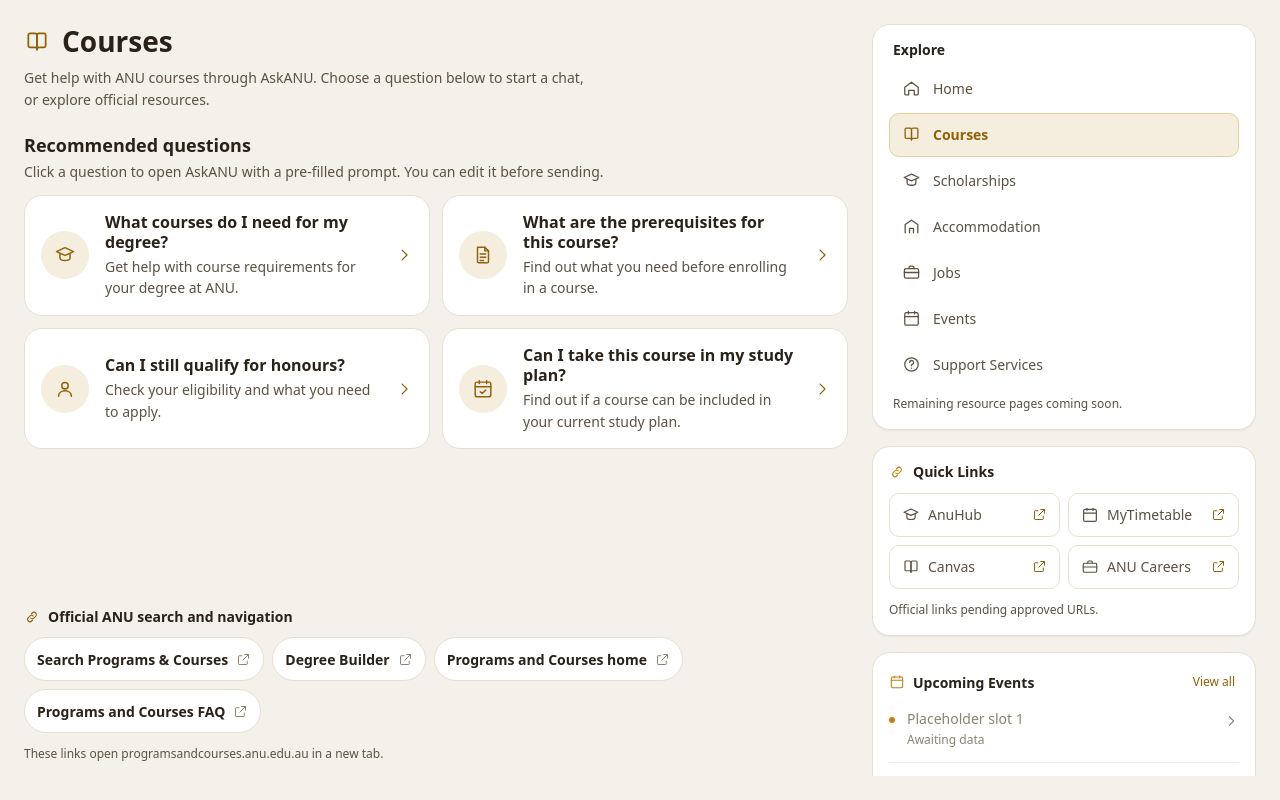
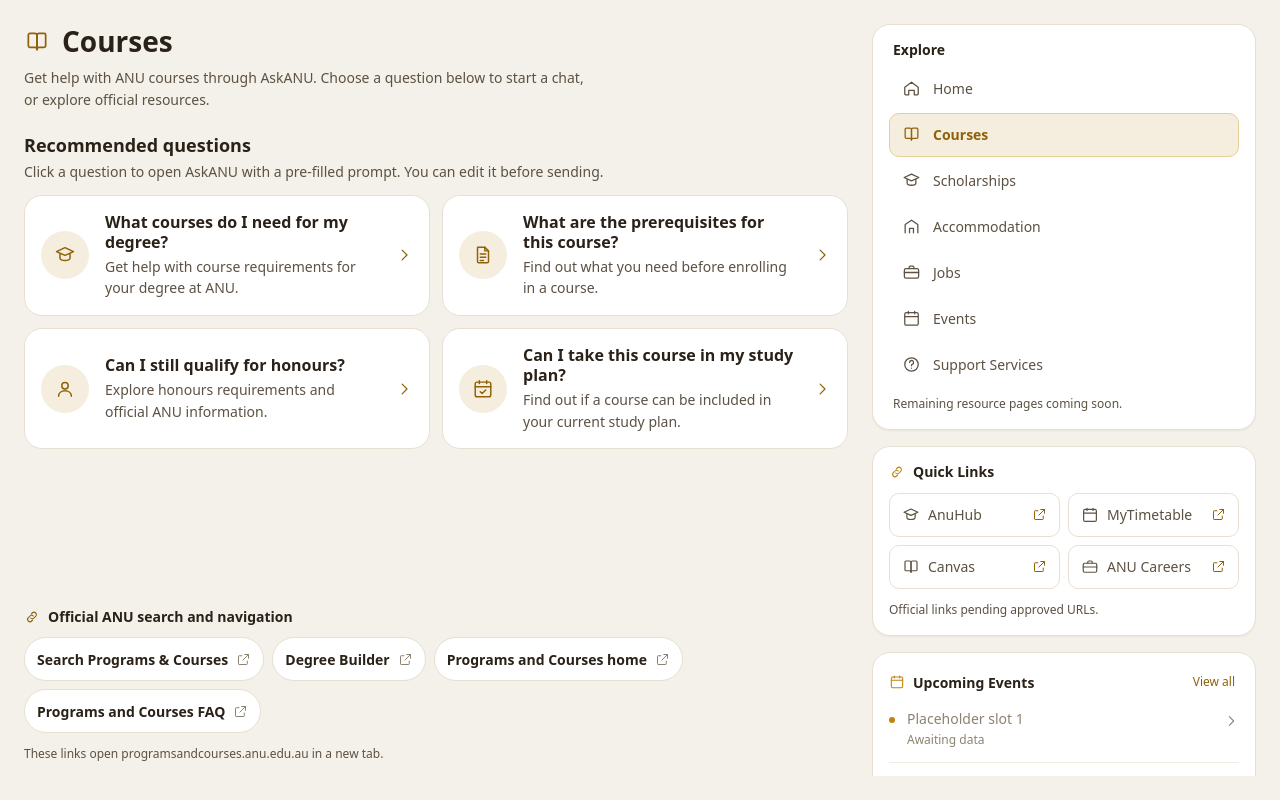
Before and after one commit to u8008916/askanu-app, a React (Vite) app in the folder frontend/: page /courses in a window 1280 px wide. Built offline with nearby package versions, Linux system fonts and the light colour scheme.

Commit message:
fix: align honours launcher copy with backend capability (#28)

```diff
--- a/frontend/src/domains/domainConfig.ts
+++ b/frontend/src/domains/domainConfig.ts
@@ -77,7 +77,7 @@ export const COURSES_DOMAIN: DomainLauncherConfig = {
     {
       id: 'honours',
       title: 'Can I still qualify for honours?',
-      description: 'Check your eligibility and what you need to apply.',
+      description: 'Explore honours requirements and official ANU information.',
       prompt: 'Can I still qualify for honours?',
       Icon: PersonIcon,
     },
```
